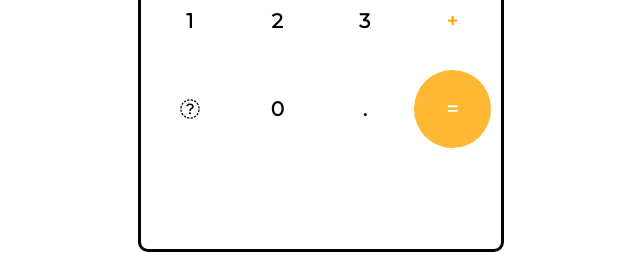
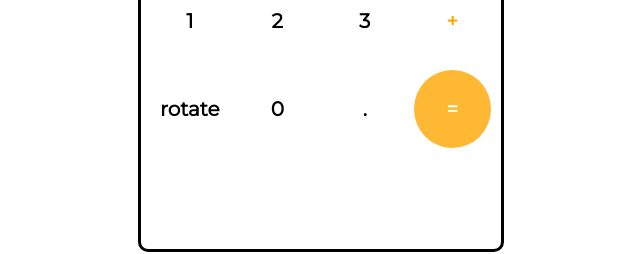
Before and after one commit to zawmintun79710/react_calculator, a React (Create React App) app: page / in a window 1280 px wide. Shown: the part 431-685 px from the top of the page, without its empty margins (319-959 px from the left). Built offline with nearby package versions, Linux system fonts and the light colour scheme.

Commit message:
fully commitment

```diff
--- a/public/index.html
+++ b/public/index.html
@@ -39,7 +39,6 @@
       To begin the development, run `npm start` or `yarn start`.
       To create a production bundle, use `npm run build` or `yarn build`.
     -->
-    <script src="https://cdnjs.cloudflare.com/ajax/libs/font-awesome/6.1.2/js/all.min.js" integrity="sha512-8pHNiqTlsrRjVD4A/3va++W1sMbUHwWxxRPWNyVlql3T+Hgfd81Qc6FC5WMXDC+tSauxxzp1tgiAvSKFu1qIlA==" crossorigin="anonymous" referrerpolicy="no-referrer"></script>
     <script src='//cdn.freecodecamp.org/testable-projects-fcc/v1/bundle.js'></script>
   </body>
 </html>
--- a/src/App.js
+++ b/src/App.js
@@ -1,13 +1,14 @@
 import React,{useState} from "react";
 import { Textfit } from "react-textfit";
 import "./App.css"
+
 
 const btnValues = [
   {id:"clear",value:'AC'},{id:'addminus',value:"+-"},{id:'percent',value:"%"},{id:'divide',value:'/'},
   {id:'seven',value:7}, {id:'eight',value:8}, {id:'nine',value:9}, {id:'multiply',value:"*"},
   {id:'four',value:4}, {id:'five',value:5}, {id:'six',value:6}, {id:'subtract',value:"-"},
   {id:'one',value:1}, {id:'two',value:2}, {id:'three',value:3}, {id:'add',value:"+"},
-  {id:"rotate", value:<i className="fa-solid fa-bring-forward"></i>},{id:'zero',value:0},{id:'decimal',value:"."}, {id:'equals',value:"="}
+  {id:"rotate", value:"rotate"},{id:'zero',value:0},{id:'decimal',value:"."}, {id:'equals',value:"="}
 ];
 
 const toLocaleString = (num) =>
```
